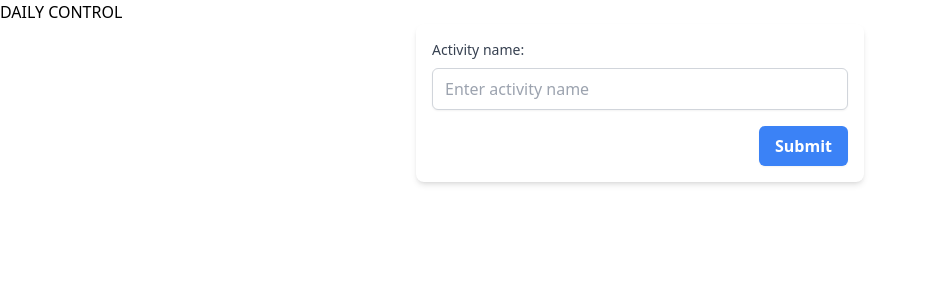
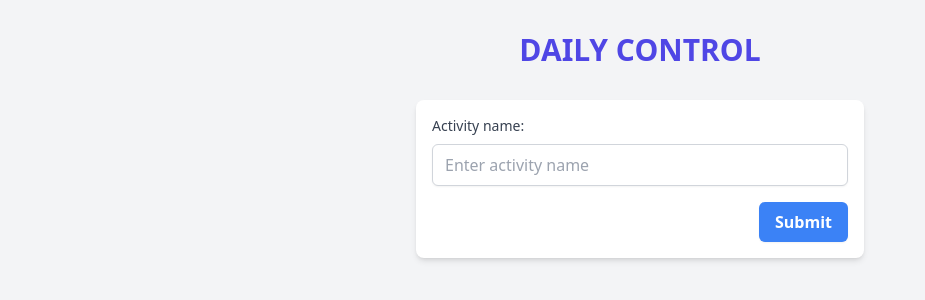
Before and after one commit to willsimas/daily-activities, a PHP site: page / in a window 1280 px wide. Shown: the top 300 px of the page, without its empty margins (0-925 px from the left). Run offline with PHP 8.4, Linux system fonts and the light colour scheme; some libraries are stand-ins or nearby versions.

Commit message:
ajuste header e font

```diff
--- a/index.php
+++ b/index.php
@@ -8,8 +8,9 @@
     <script src="https://cdn.tailwindcss.com"></script>
 </head>
 
-<body>
-    <header>DAILY CONTROL</header>
+<body class="bg-gray-100 font-sans">
+    <header class="text-center text-3xl font-bold text-indigo-600 my-8">
+        DAILY CONTROL</header>
     <main>
         <div>
             <form action="" class="flex flex-col space-y-4 p-4 max-w-md mx-auto bg-white shadow-md rounded-lg">
```
